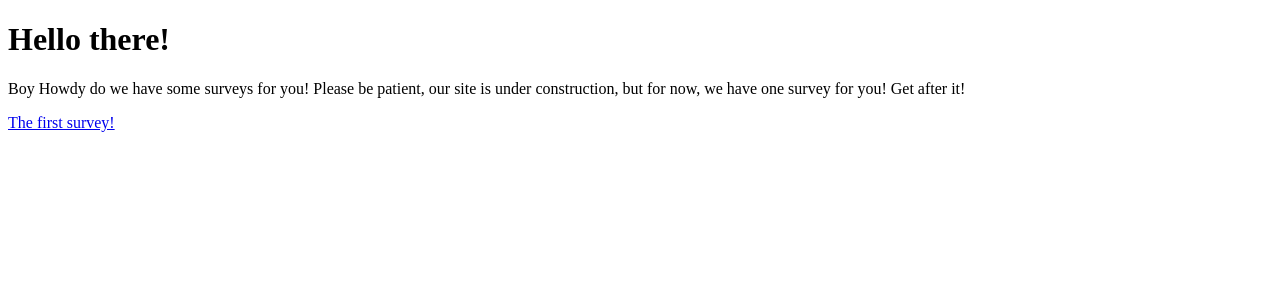
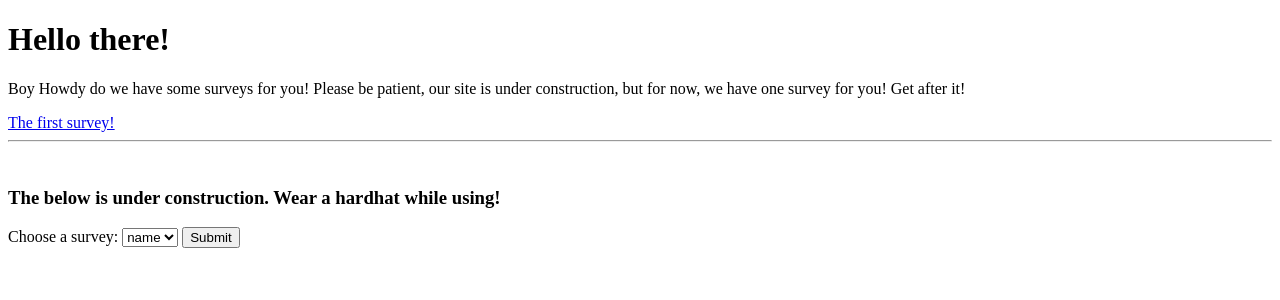
Before and after one commit to cwverica/flask-survey, a Flask app: template templates/home.html in a window 1280 px wide. Shown: the top 300 px of the page. Run offline with Flask 2, Linux system fonts and the light colour scheme; the template is opened without the code that fills it: most values are stand-ins (such as "Sample title", 1, 10 or a date in 2020).

Commit message:
second exercise upload

```diff
--- a/app.py
+++ b/app.py
@@ -1,5 +1,5 @@
-from surveys import satisfaction_survey
-from flask import Flask, request, render_template, jsonify, redirect, flash
+from surveys import satisfaction_survey, personality_quiz, surveys
+from flask import Flask, request, render_template, jsonify, redirect, flash, session
 from flask_debugtoolbar import DebugToolbarExtension
 
 app = Flask(__name__)
@@ -8,25 +8,36 @@ app.config['DEBUG_TB_INTERCEPT_REDIRECTS'] = False
 
 debug = DebugToolbarExtension(app)
 
-responses = []
-survey = satisfaction_survey
+# responses = []
+# survey = satisfaction_survey
 
 
 @app.route('/')
 def show_home():
     # Used this as a way to not have to restart the "server" everytime
-    responses.clear()
-    return render_template('home.html')
+    # responses = []
+    return render_template('home.html', surveys=surveys)
+
+
+@app.route('/start', methods=["POST"])
+def start_survey():
+    session['responses'] = []
+    choice = request.form.get('surveys')
+    global survey
+    survey = surveys.get(f'{choice}')
+    return redirect('survey/0')
 
 
 @app.route('/survey/<ident>')
 def show_survey(ident):
 
-    if int(ident) != len(responses):
+    if int(ident) != len(session['responses']):
         return courseCorrect()
 
     if request.args.get('answers', None):
+        responses = session['responses']
         responses.append(request.args['answers'])
+        session['responses'] = responses
 
     question_obj = survey.questions[int(ident)]
 
@@ -41,7 +52,15 @@ def show_survey(ident):
 
 @app.route('/answer', methods=["POST"])
 def receive_answer():
-    responses.append(request.form['answers'])
+    responses = session['responses']
+    if request.form.get('comments'):
+        answer = request.form['answers']
+        comments = request.form['comments']
+        responses.append(f'"{answer}", your comments: "{comments}"')
+    else:
+        answer = request.form['answers']
+        responses.append(f'"{answer}"')
+    session['responses'] = responses
     next_page=request.form['ident']
     if int(next_page) == len(survey.questions):
         return redirect('survey/end', code=302)
@@ -51,12 +70,13 @@ def receive_answer():
 @app.route('/survey/end')
 def show_results():
     title = survey.title
-    return render_template('end_page.html', title=title, responses=responses)
+    return render_template('end_page.html', title=title)
 
 def courseCorrect():
-    if len(responses) < len(survey.questions):
+    if len(session['responses']) < len(survey.questions):
         flash("You must answer the questions in order. You have been redirected.")
-        return redirect(f'{len(responses)}', code=302)
+        target = len(session['responses'])
+        return redirect(f'{target}', code=302)
     else:
         flash("You have already completed the survey. You have been redirected.")
         return redirect('end', code=302)
--- a/templates/end_page.html
+++ b/templates/end_page.html
@@ -13,7 +13,7 @@
 <h2>{{title}}</h2>
 <p>You're responses were:
     <ol>
-        {% for response in responses %}
+        {% for response in session['responses'] %}
         <li>{{response}}</li>
         {% endfor %}
     </ol>
--- a/templates/home.html
+++ b/templates/home.html
@@ -9,4 +9,19 @@
 </p>
 
 <a href="/survey/0">The first survey!</a>
+<hr>
+<br>
+<h3>The below is under construction. Wear a hardhat while using!</h3>
+<form action="/start" method="post">
+    <label for="surveys">Choose a survey:</label>
+
+    <select name="surveys" id="survey-list">
+    {% for key in surveys.keys()%}
+    <option value="{{key}}">{{key}}</option>
+    {% endfor %}
+
+</select>
+<input type="submit" value="Submit">
+</form>
+
 {% endblock %}
--- a/templates/survey.html
+++ b/templates/survey.html
@@ -18,6 +18,10 @@
     <label for="answers">{{choice}}</label>
     <br>
     {% endfor %}
+    {% if page_dict['allow_text'] %}
+    <label for="comments"></label>
+    <input type="text" name="comments" id="comments">
+    {% endif %}
     <input type="text" style="display:none;" name="ident" value="{{page_dict['index']+1}}" id="{{page_dict['index']+1}}">
     <input type="submit" value="Submit">
 
```
